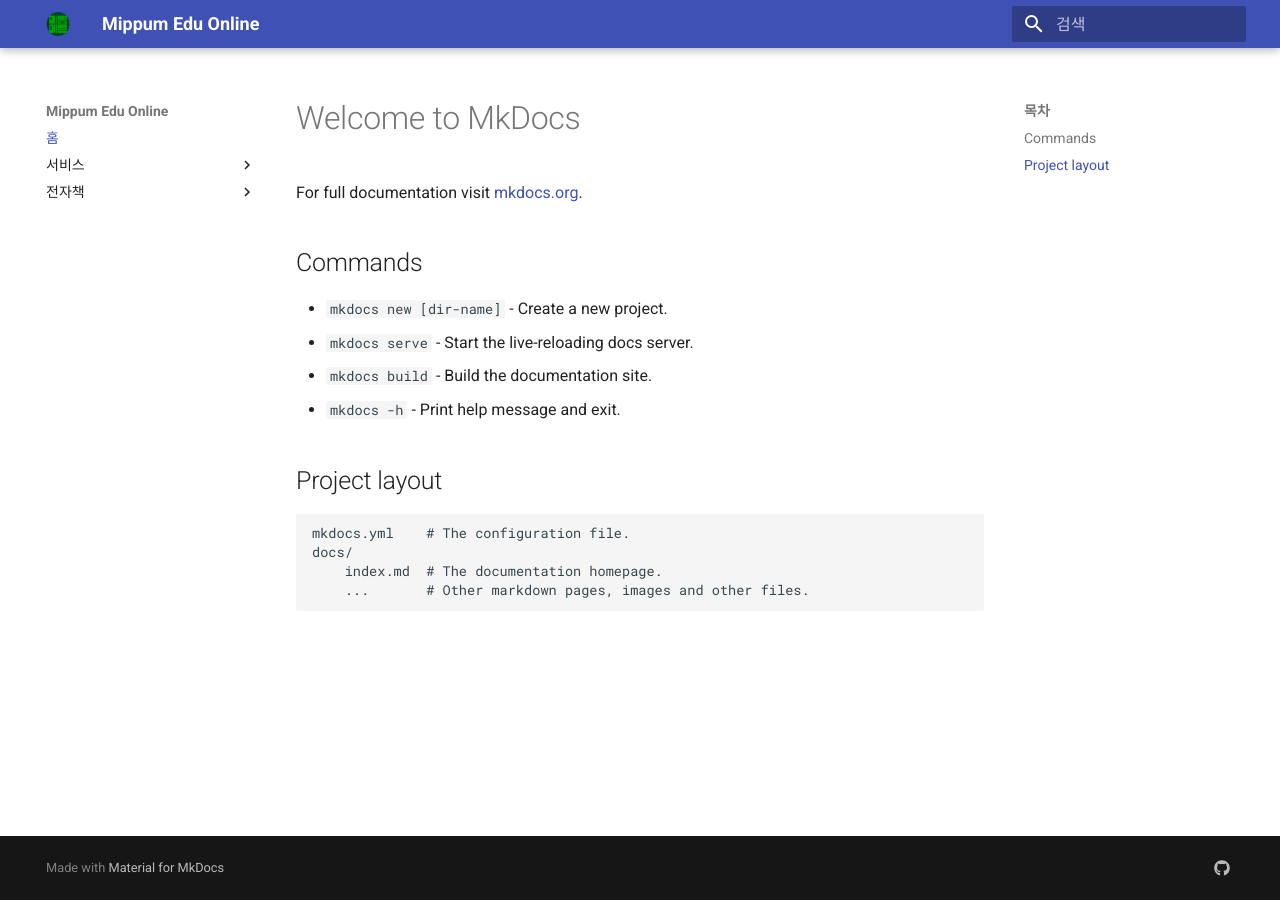
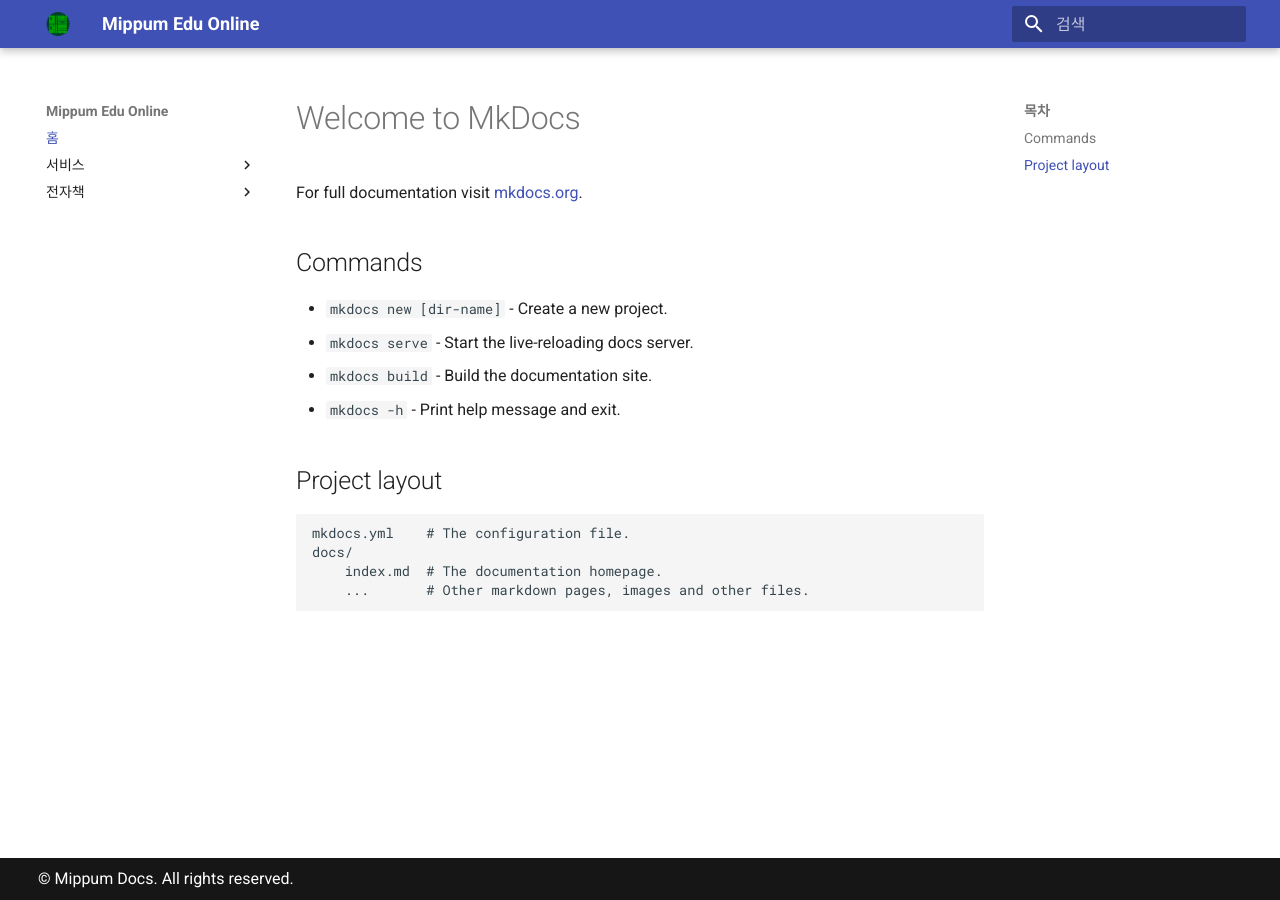
Before and after one commit to mippum/mpmd-home, an MkDocs documentation site: the page built from docs/index.md, in a window 1280 px wide. Built offline with MkDocs 1.6.1 and Material for MkDocs 9.7.7, drawn with Linux system fonts in a browser that asks for light colours.

Commit message:
feat: copyright 변경

```diff
--- a/mkdocs.yml
+++ b/mkdocs.yml
@@ -7,6 +7,7 @@ theme:
   language: ko
   logo: assets/logo.png
   favicon: assets/logo.png
+  custom_dir: overrides
 
 nav:
   - 홈: index.md
@@ -24,11 +25,6 @@ markdown_extensions:
   - codehilite
   - pymdownx.superfences
   - pymdownx.tabbed
-
-extra:
-  social:
-    - icon: fontawesome/brands/github
-      link: https://github.com/mippum
 
 plugins:
   - search
--- /dev/null
+++ b/overrides/partials/copyright.html
@@ -0,0 +1,7 @@
+<div class="md-footer__inner" style="justify-content: flex-start;">
+  <div class="md-footer-copyright">
+    <div class="md-footer-copyright__highlight">
+      © Mippum Docs. All rights reserved.
+    </div>
+  </div>
+</div>
```
